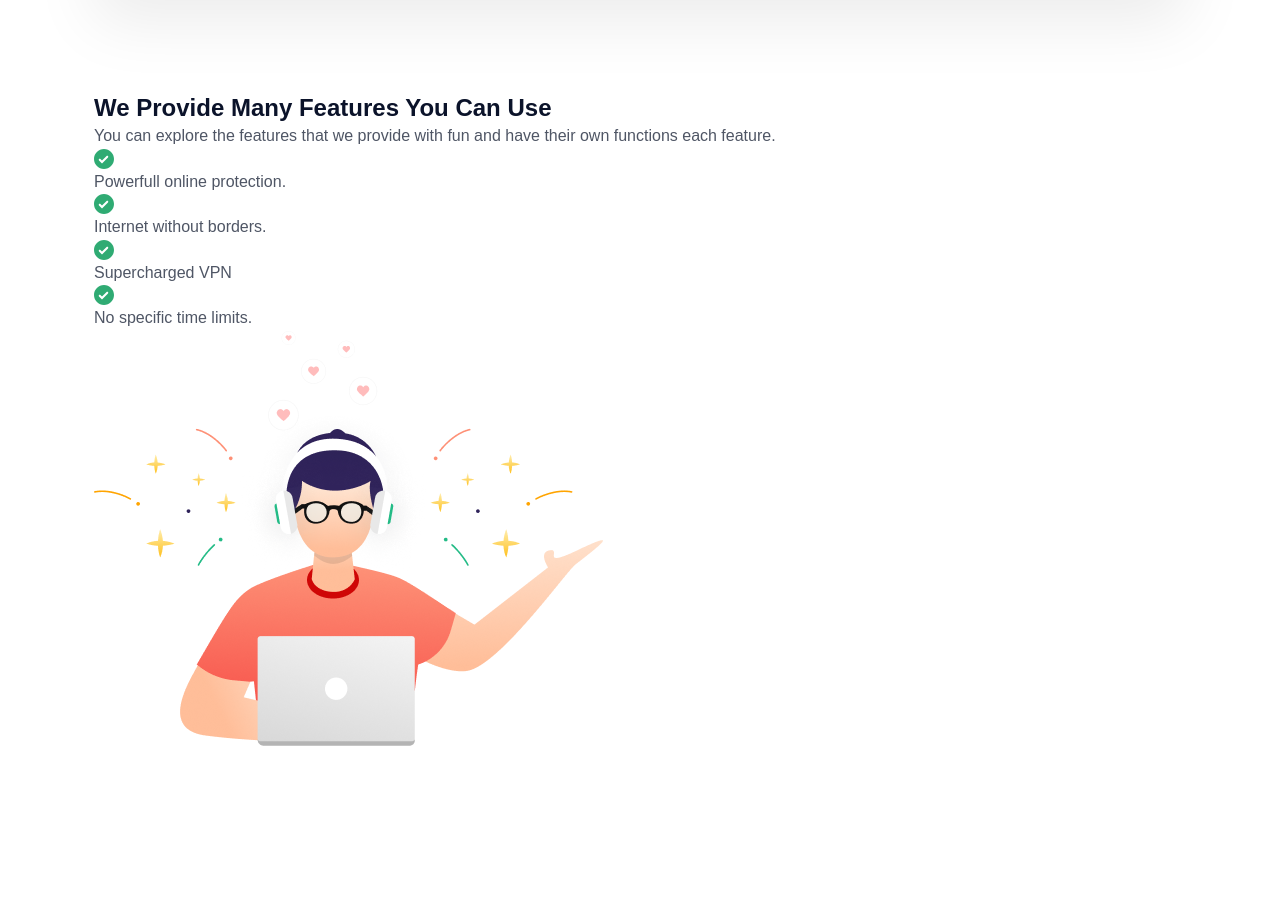
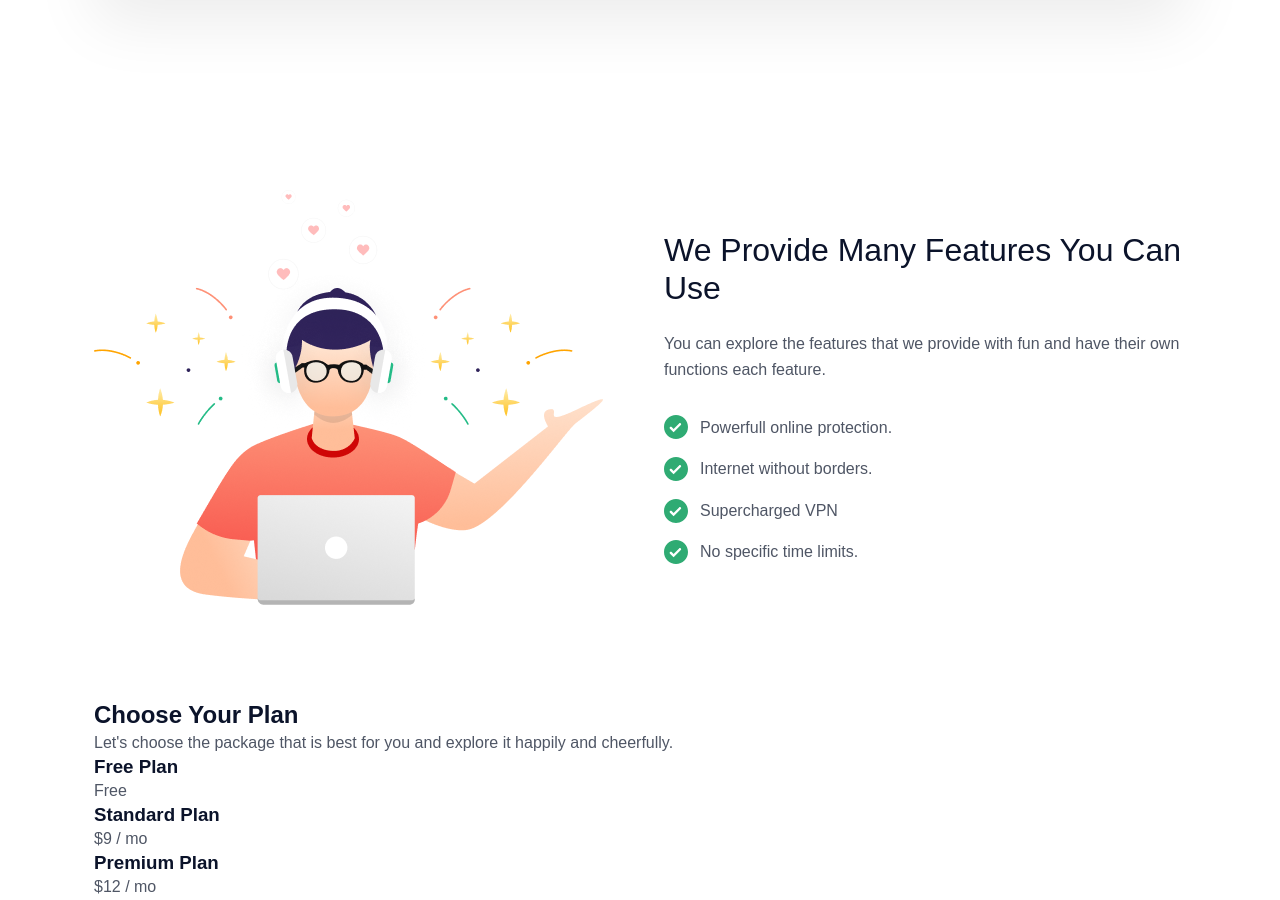
Before and after one commit to emilypnascimento/laslesvpn, a React (Vite) app: page / in a window 1280 px wide. Shown: the part 754-1654 px from the top of the page. Before the commit the page ends 1500 px from the top, so only its background shows below. Built offline with nearby package versions, Linux system fonts and the light colour scheme.

Commit message:
feat: add pricing text content

```diff
--- a/src/App.tsx
+++ b/src/App.tsx
@@ -2,6 +2,7 @@ import Header from './components/Header/Header';
 import Hero from './components/Hero/Hero';
 import About from './components/About/About';
 import Features from './components/Features/Features';
+import Pricing from './components/Pricing/Pricing';
 
 export default function App() {
   return (
@@ -11,6 +12,7 @@ export default function App() {
       <Hero />
       <About/>
       <Features/>
+      <Pricing/>
     </>
   );
 }
--- /dev/null
+++ b/src/components/Features/Features.scss
@@ -0,0 +1,42 @@
+@use '../../styles/mixins' as *;
+
+.features {
+  @include section-padding;
+
+  &__inner {
+    display: grid;
+    grid-template-columns: 1fr 1fr;
+    align-items: center;
+    gap: 48px;
+
+    @include tablet {
+      grid-template-columns: 1fr;
+    }
+  }
+
+  &__title {
+    margin-bottom: 24px;
+    font-size: 2rem;
+    font-weight: 500;
+  }
+
+  &__content p {
+    margin-bottom: 32px;
+  }
+
+  &__list {
+    display: grid;
+    gap: 16px;
+
+    li {
+      display: flex;
+      align-items: center;
+      gap: 12px;
+    }
+
+    img {
+      width: 24px;
+      height: 24px;
+    }
+  }
+}
--- a/src/components/Features/Features.tsx
+++ b/src/components/Features/Features.tsx
@@ -1,10 +1,17 @@
 import featuresImage from '../../assets/images/Features.png';
 import checkIcon from '../../assets/images/Check.svg';
+import './Features.scss'
 
 export default function Features() {
     return (
         <section id='features' className='features'>
             <div className='container features__inner'>
+                <img
+                    className='features__image'
+                    src={featuresImage}
+                    alt='Ilustração de uma pessoa com notebook apresentando os recursos da LaslesVPN'
+                />
+
                 <div className='features__content'>
                     <h2 className='features__title'>We Provide Many Features You Can Use</h2>
                     <p>
@@ -30,11 +37,6 @@ export default function Features() {
                         </li>
                     </ul>
                 </div>
-                <img
-                    className='features__image'
-                    src={featuresImage}
-                    alt='Ilustração de uma pessoa com notebook apresentando os recursos da LaslesVPN'
-                />
             </div>
         </section>
     );
--- a/src/components/Header/Header.tsx
+++ b/src/components/Header/Header.tsx
@@ -9,7 +9,7 @@ interface NavLink {
 
 const navLinks: NavLink[] = [
     { label: 'About', href: '#about' },
-    { label: 'Features', href: '#fetures' },
+    { label: 'Features', href: '#features' },
     { label: 'Pricing', href: '#pricing' },
     { label: 'Testimonials', href: '#testimonials' },
     { label: 'Help', href: '#help' },
--- /dev/null
+++ b/src/components/Pricing/Pricing.tsx
@@ -0,0 +1,30 @@
+export default function Pricing() {
+  return (
+    <section id='pricing' className='pricing'>
+      <div className='container'>
+        <h2 className='section-title'>Choose Your Plan</h2>
+        <p className='section-text'>
+          Let's choose the package that is best for you and explore it happily and cheerfully.
+        </p>
+        <div className='pricing__grid'>
+          <article className='pricing__card'>
+            <h3 className='pricing__name'>Free Plan</h3>
+            <p className='pricing__price'>Free</p>
+          </article>
+          <article className='pricing__card'>
+            <h3 className='pricing__name'>Standard Plan</h3>
+            <p className='pricing__price'>
+              $9 <span>/ mo</span>
+            </p>
+          </article>
+          <article className='pricing__card'>
+            <h3 className='pricing__name'>Premium Plan</h3>
+            <p className='pricing__price'>
+              $12 <span>/ mo</span>
+            </p>
+          </article>
+        </div>
+      </div>
+    </section>
+  );
+}
```
